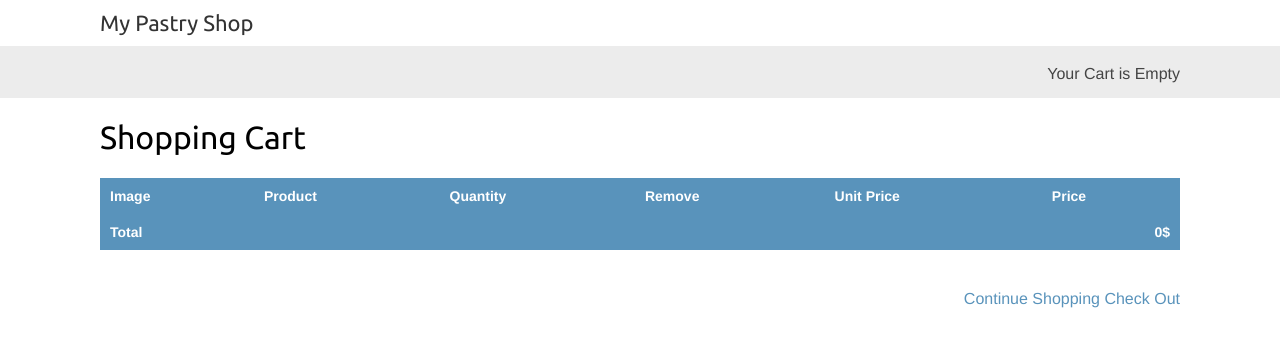
After one commit to BenjaminDusse/E-commerse-website, a Django app: page /cart/ in a window 1280 px wide. The commit adds this page. Shown: the top 347 px of the page. Run offline with Django 3.2, Linux system fonts and the light colour scheme.

Commit message:
created mini ecommerse in django

```diff
--- /dev/null
+++ b/cart/context_processors.py
@@ -0,0 +1,4 @@
+from cart.cart import Cart
+
+def cart(request):
+    return {'cart': Cart(request)}
--- /dev/null
+++ b/cart/forms.py
@@ -0,0 +1,7 @@
+from django import forms
+from onlineshop.models import Product
+
+PRODUCT_QUANTITY_CHOICES = [(i, str(i)) for i in range(1, 51)]
+class CartAddProductForm(forms.Form):
+    quantity = forms.TypedChoiceField(choices=PRODUCT_QUANTITY_CHOICES, coerce=int)
+    override = forms.BooleanField(required=False, initial=False, widget=forms.HiddenInput)
--- /dev/null
+++ b/cart/templates/cart/detail.html
@@ -0,0 +1,62 @@
+{% extends 'onlineshop/base.html' %}
+{% load static %}
+
+{% block title %}
+Shopping Cart
+{% endblock title %}
+
+{% block content %}
+<h1>Shopping Cart</h1>
+<table class="cart">
+    <thead>
+        <tr>
+            <th>Image</th>
+            <th>Product</th>
+            <th>Quantity</th>
+            <th>Remove</th>
+            <th>Unit Price</th>
+            <th>Price</th>
+        </tr>
+    </thead>
+    <tbody>
+        {% for item in cart %}
+        {% with product=item.product %}
+        <tr>
+
+            <td>
+                <a href=""><img src="{% if product.image %}{{ product.image.url }}
+                            {% else %}{% static 'img/default_pr.jpg' %}
+                            {% endif %}" alt="{{ product.title }}"></a>
+            </td>
+            <td>{{ product.name }}</td>
+            <td>
+                <form action="{% url 'cart:cart_add' product.id %}" method="post">
+                    {% csrf_token %}
+                    {{ item.update_quantity_form.quantity }}
+                    {{ item.update_quantity_form.override }}
+                    <input type="submit" value="Update">
+                </form>
+                </td>
+                <td>
+                <form action="{% url 'cart:cart_remove' product.id %}">
+                    <input type="submit" value="Remove">
+                </form>
+            </td>
+
+            <td>{{ item.price }}$</td>
+            <td>{{ item.total_price }}$</td>
+        </tr>
+        {% endwith %}
+        {% endfor %}
+        <tr class="total">
+            <td>Total</td>
+            <td colspan="4"></td>
+            <td class="num">{{ cart.get_total_price }}$</td>
+        </tr>
+    </tbody>
+</table>
+<p class="text-right">
+    <a href="{% url 'onlineshop:product_list' %}" class="buttonlight">Continue Shopping</a>
+    <a href="#">Check Out</a>
+</p>
+{% endblock content %}
--- /dev/null
+++ b/cart/urls.py
@@ -0,0 +1,11 @@
+from django.urls import path
+from cart import views
+
+
+app_name = 'cart'
+urlpatterns = [
+    path('', views.cart_detail, name="cart_detail"),
+    path('add/<int:product_id>/', views.cart_add, name='cart_add'),
+    path('remove/<int:product_id>/', views.cart_remove, name='cart_remove'),
+
+]
--- a/cart/views.py
+++ b/cart/views.py
@@ -1,3 +1,44 @@
-from django.shortcuts import render
+from django.shortcuts import render, get_object_or_404, redirect
+from django.views.decorators.http import require_POST
 
-# Create your views here.
+from cart.forms import CartAddProductForm
+from cart.cart import Cart
+from onlineshop.models import Product
+
+@require_POST
+def cart_add(request, product_id):
+    cart = Cart(request)
+    product = get_object_or_404(Product, id=product_id)
+    form = CartAddProductForm(request.POST)
+    if form.is_valid():
+        cd = form.cleaned_data
+        # print(cd)
+        cart.add(product=product, quantity=cd['quantity'], override_quantity=cd['override'])
+        print('******************************')
+
+    return redirect('cart:cart_detail')
+
+
+
+def cart_remove(request, product_id):
+    cart = Cart(request)
+    product = get_object_or_404(Product, id=product_id)
+    cart.remove(product)
+    return redirect('cart:cart_detail')
+
+def cart_detail(request):
+    cart = Cart(request)
+    for item in cart:
+        item['update_quantity_form'] = CartAddProductForm(
+            initial= {
+                'quantity': item['quantity'],
+                'override': True
+            }
+        )
+
+
+    context = {
+        'cart': cart,
+
+    }
+    return render(request, 'cart/detail.html', context)
--- a/netsetshop/settings.py
+++ b/netsetshop/settings.py
@@ -51,6 +51,7 @@ MIDDLEWARE = [
     'django.contrib.auth.middleware.AuthenticationMiddleware',
     'django.contrib.messages.middleware.MessageMiddleware',
     'django.middleware.clickjacking.XFrameOptionsMiddleware',
+    # 'cart.context_processors.cart',
 ]
 
 ROOT_URLCONF = 'netsetshop.urls'
--- a/netsetshop/urls.py
+++ b/netsetshop/urls.py
@@ -21,7 +21,10 @@ from django.conf.urls.static import static
 
 urlpatterns = [
     path('admin/', admin.site.urls),
-    path("", include("onlineshop.urls", namespace='onlineshop'))
+    path('cart/', include('cart.urls', namespace='cart')),
+
+    path("", include("onlineshop.urls", namespace='onlineshop')),
+
 ]
 
 if settings.DEBUG:
--- a/onlineshop/templates/onlineshop/base.html
+++ b/onlineshop/templates/onlineshop/base.html
@@ -2,6 +2,7 @@
 
 <!DOCTYPE html>
 <html lang="en">
+
 <head>
     <meta charset="UTF-8">
     <meta http-equiv="X-UA-Compatible" content="IE=edge">
@@ -9,13 +10,26 @@
     <title>{% block title %}My Pastry Shop{% endblock title %}</title>
     <link rel="stylesheet" href="{% static 'css/base.css' %}">
 </head>
+
 <body>
 
     <div id="header">
-        <a href="/" class="logo">My Pastry Shop</a>
+        <a href="{% url 'onlineshop:product_list' %}" class="logo">My Pastry Shop</a>
     </div>
     <div id="subheader">
-        <div class="cart">Your cart is empty</div>
+        <div class="cart">
+            {% with total_items=cart|length %}
+            {% if total_price > 0 %}
+            Your Cart:
+            <a href="{% url 'cart:cart_detail' %}">
+                {{ total_items }} item {{ total_items|pluralize }}
+                {{ cart.get_total_price }}$
+                {% else %}
+                    Your Cart is Empty
+                {% endif %}
+                {% endwith %}
+            </a>
+        </div>
     </div>
     <div id="content">
         {% block content %}
@@ -23,4 +37,5 @@
         {% endblock %}
     </div>
 </body>
+
 </html>
```
Also changed, not shown: onlineshop/templates/onlineshop/product/detail.html (+7 -1 lines), onlineshop/views.py (+5 -2 lines), cart/cart.py (line endings or trailing spaces), db.sqlite3.
